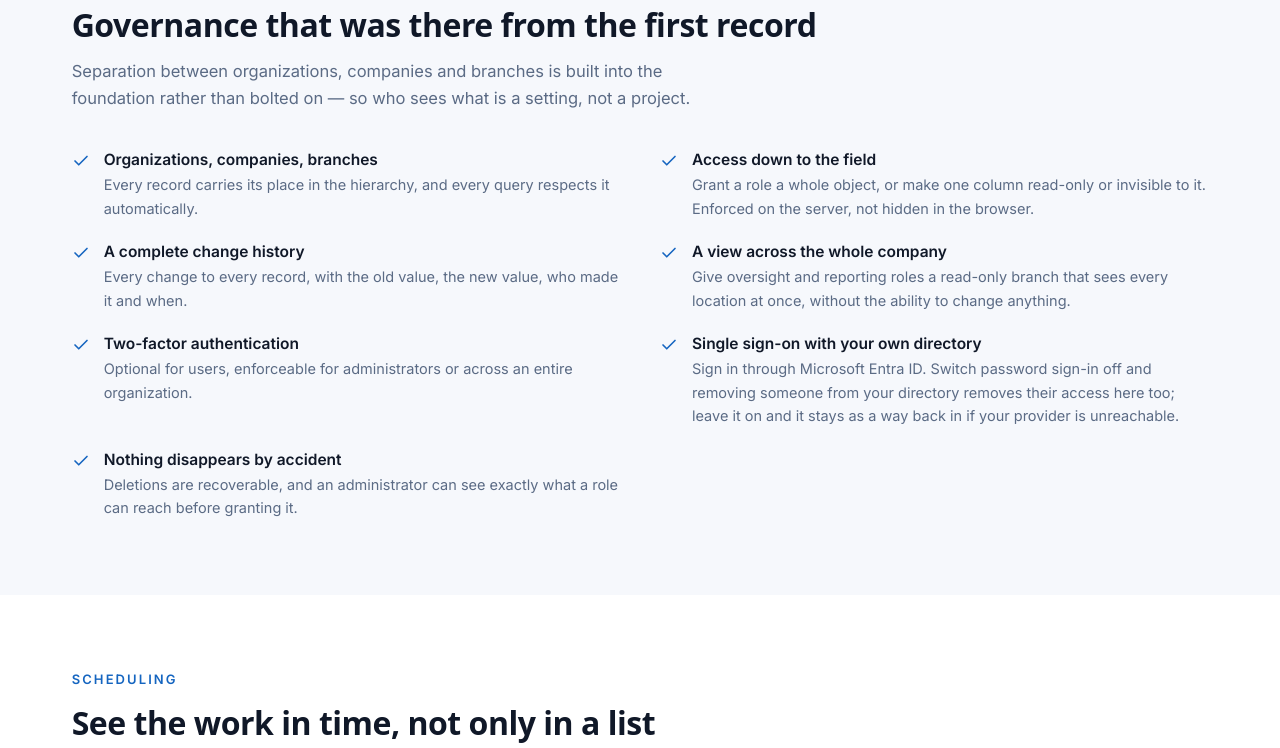
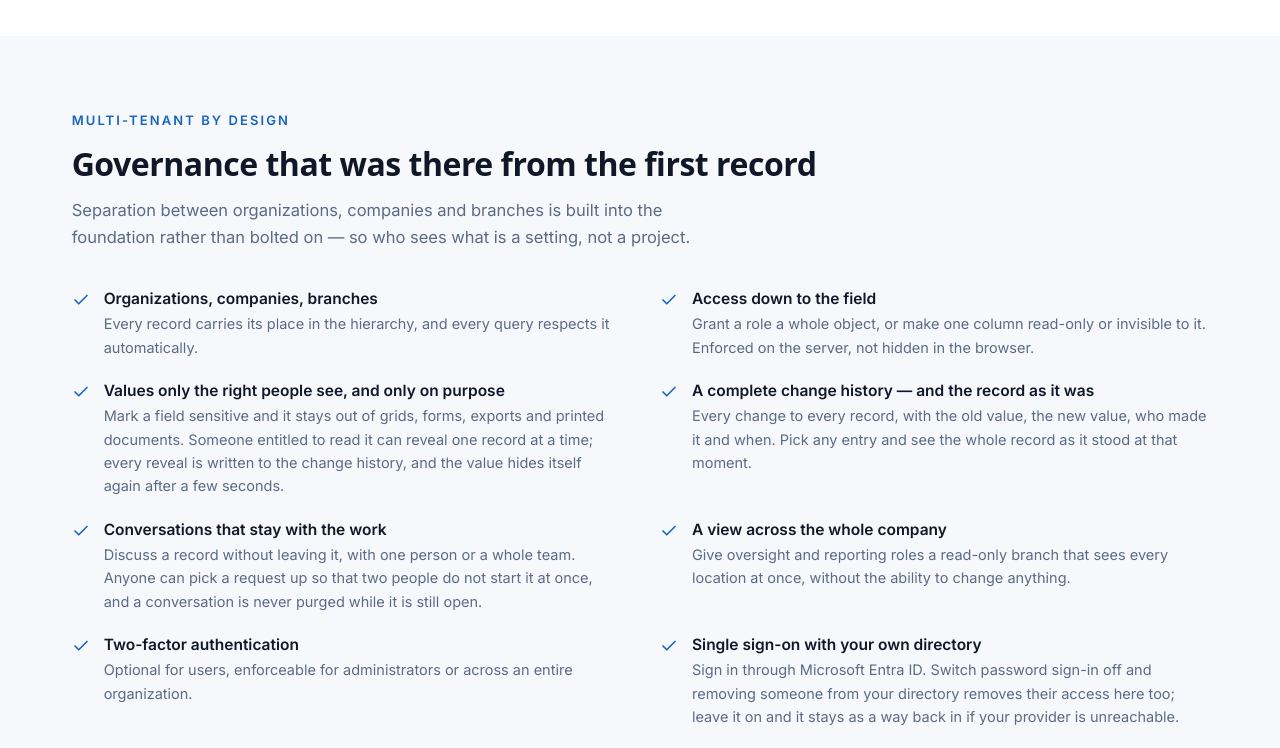
Before and after one commit to SaschaHoefer/bluegate-site, a plain HTML site: page features.html in a window 1280 px wide. Shown: the part 1920-2668 px from the top of the page. Drawn offline with Linux system fonts and the light colour scheme; a web font is replaced by a local one.

Commit message:
Four features the page never mentioned
- Sensitive fields (Governance): kept out of grids, forms, exports and
  documents, revealed one record at a time, every reveal audited.
  Deliberately avoids the word "mask" — pillar 1 already uses it for input
  formatting, and the two are different things.
- Change history rewritten rather than added to: the reconstruction ("the
  record as it stood at that moment") is the part an auditor asks for, and
  as a separate bullet it read as the same claim twice.
- Messaging (Governance): threads on a record, with a person or a team,
  claimable so two people don't start the same request, and never purged
  while open.
- Starter kits (pillar 1): objects plus sample records as one file, loaded
  into a new installation in one step.

Co-Authored-By: Claude Opus 5 <noreply@anthropic.com>

```diff
--- a/features.html
+++ b/features.html
@@ -111,6 +111,10 @@
         <svg class="tick" width="18" height="18" viewBox="0 0 24 24" fill="none" stroke="#1565c0" stroke-width="2.2" stroke-linecap="round" stroke-linejoin="round" aria-hidden="true"><path d="M20 6 9 17l-5-5"/></svg>
         <div><div class="point-title">Stock movements, where you need them</div><div class="point-body">Receipts, issues, transfers between branches and cycle counts, with balances kept per location.</div></div>
       </div>
+      <div class="point">
+        <svg class="tick" width="18" height="18" viewBox="0 0 24 24" fill="none" stroke="#1565c0" stroke-width="2.2" stroke-linecap="round" stroke-linejoin="round" aria-hidden="true"><path d="M20 6 9 17l-5-5"/></svg>
+        <div><div class="point-title">Start from a working system, not an empty one</div><div class="point-body">Export a set of business objects — with sample records — as a single file, and load it into a new installation in one step. A new site can begin with something that already looks like the business rather than with empty screens.</div></div>
+      </div>
     </div>
 
     <!-- A real document from a real install rather than a mock: header fields, a status with the action
@@ -145,7 +149,15 @@
       </div>
       <div class="point">
         <svg class="tick" width="18" height="18" viewBox="0 0 24 24" fill="none" stroke="#1565c0" stroke-width="2.2" stroke-linecap="round" stroke-linejoin="round" aria-hidden="true"><path d="M20 6 9 17l-5-5"/></svg>
-        <div><div class="point-title">A complete change history</div><div class="point-body">Every change to every record, with the old value, the new value, who made it and when.</div></div>
+        <div><div class="point-title">Values only the right people see, and only on purpose</div><div class="point-body">Mark a field sensitive and it stays out of grids, forms, exports and printed documents. Someone entitled to read it can reveal one record at a time; every reveal is written to the change history, and the value hides itself again after a few seconds.</div></div>
+      </div>
+      <div class="point">
+        <svg class="tick" width="18" height="18" viewBox="0 0 24 24" fill="none" stroke="#1565c0" stroke-width="2.2" stroke-linecap="round" stroke-linejoin="round" aria-hidden="true"><path d="M20 6 9 17l-5-5"/></svg>
+        <div><div class="point-title">A complete change history — and the record as it was</div><div class="point-body">Every change to every record, with the old value, the new value, who made it and when. Pick any entry and see the whole record as it stood at that moment.</div></div>
+      </div>
+      <div class="point">
+        <svg class="tick" width="18" height="18" viewBox="0 0 24 24" fill="none" stroke="#1565c0" stroke-width="2.2" stroke-linecap="round" stroke-linejoin="round" aria-hidden="true"><path d="M20 6 9 17l-5-5"/></svg>
+        <div><div class="point-title">Conversations that stay with the work</div><div class="point-body">Discuss a record without leaving it, with one person or a whole team. Anyone can pick a request up so that two people do not start it at once, and a conversation is never purged while it is still open.</div></div>
       </div>
       <div class="point">
         <svg class="tick" width="18" height="18" viewBox="0 0 24 24" fill="none" stroke="#1565c0" stroke-width="2.2" stroke-linecap="round" stroke-linejoin="round" aria-hidden="true"><path d="M20 6 9 17l-5-5"/></svg>
```
